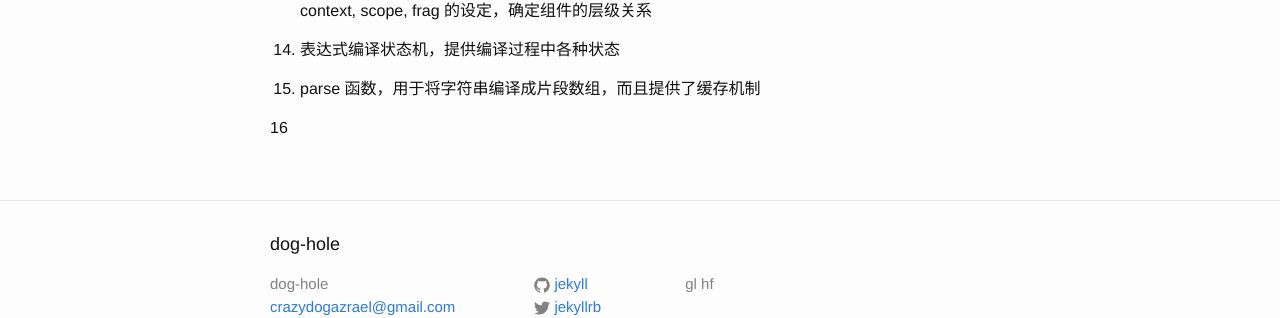
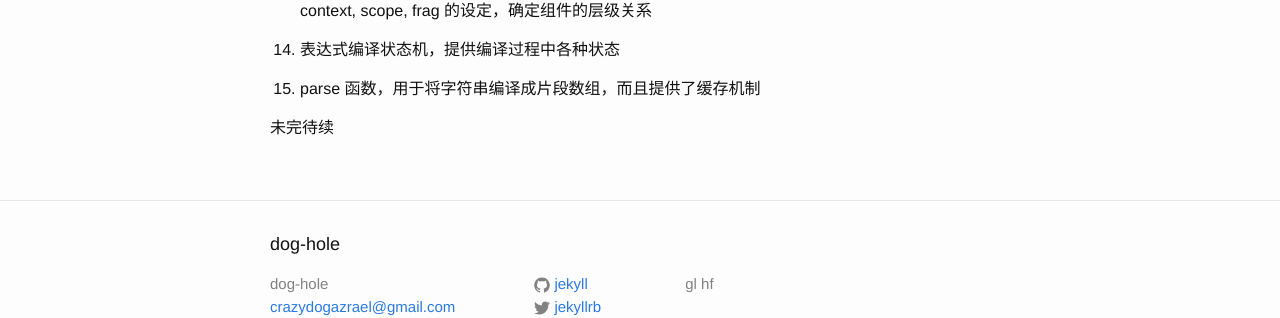
Before and after one commit to Crazydogs/Crazydogs.github.io, a Jekyll site: the page built from _posts/2016-8-24-vue-阅读笔记.markdown, in a window 1280 px wide. Shown: the part 981-1299 px from the top of the page. Built offline with Jekyll 4.4.1, drawn with Linux system fonts in a browser that asks for light colours.

Commit message:
vue阅读笔记

```diff
--- a/_posts/2016-8-24-vue-阅读笔记.markdown
+++ b/_posts/2016-8-24-vue-阅读笔记.markdown
@@ -65,4 +65,4 @@ category: coding
 
 15. parse 函数，用于将字符串编译成片段数组，而且提供了缓存机制
 
-16
+未完待续
```
